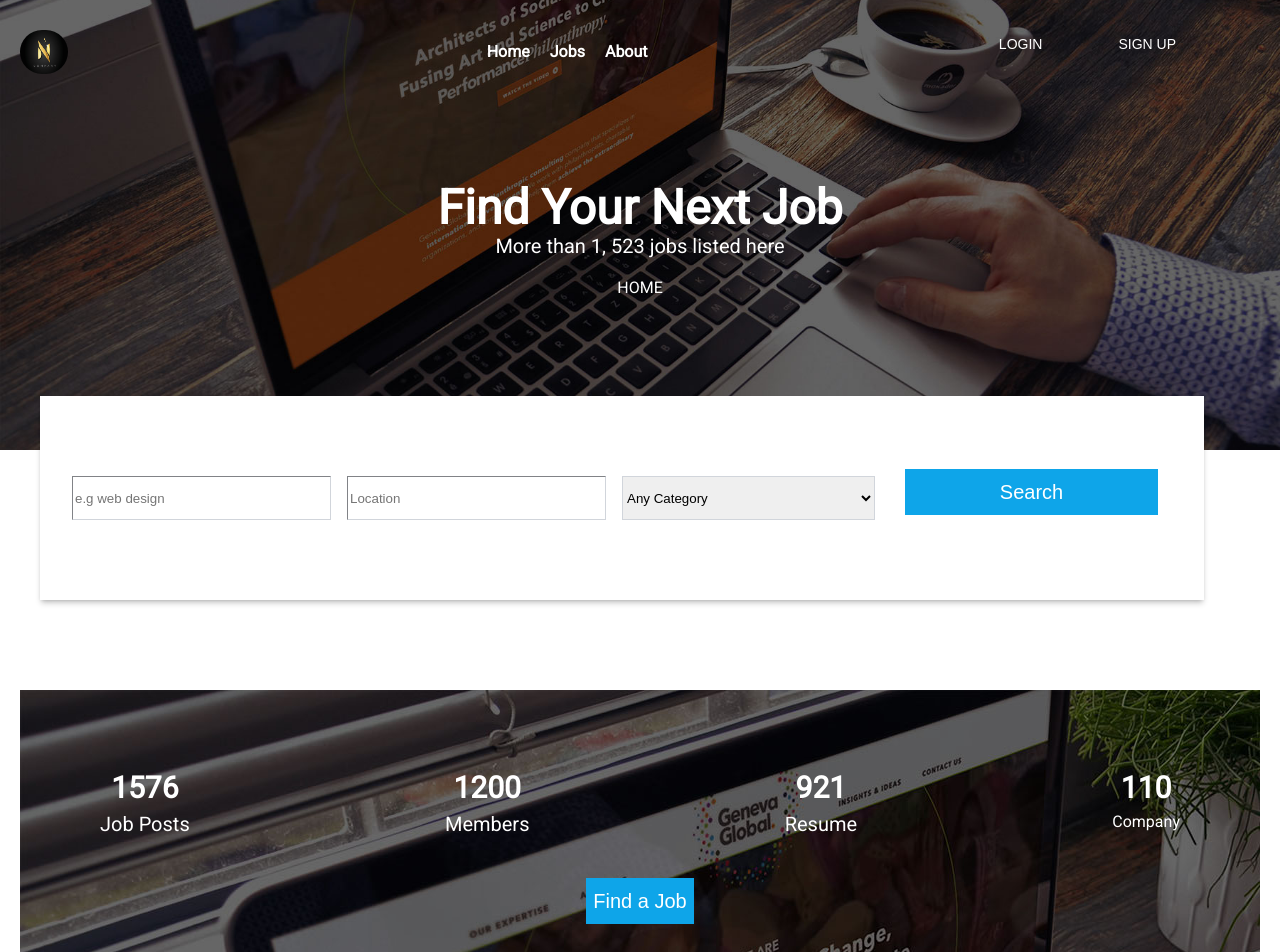
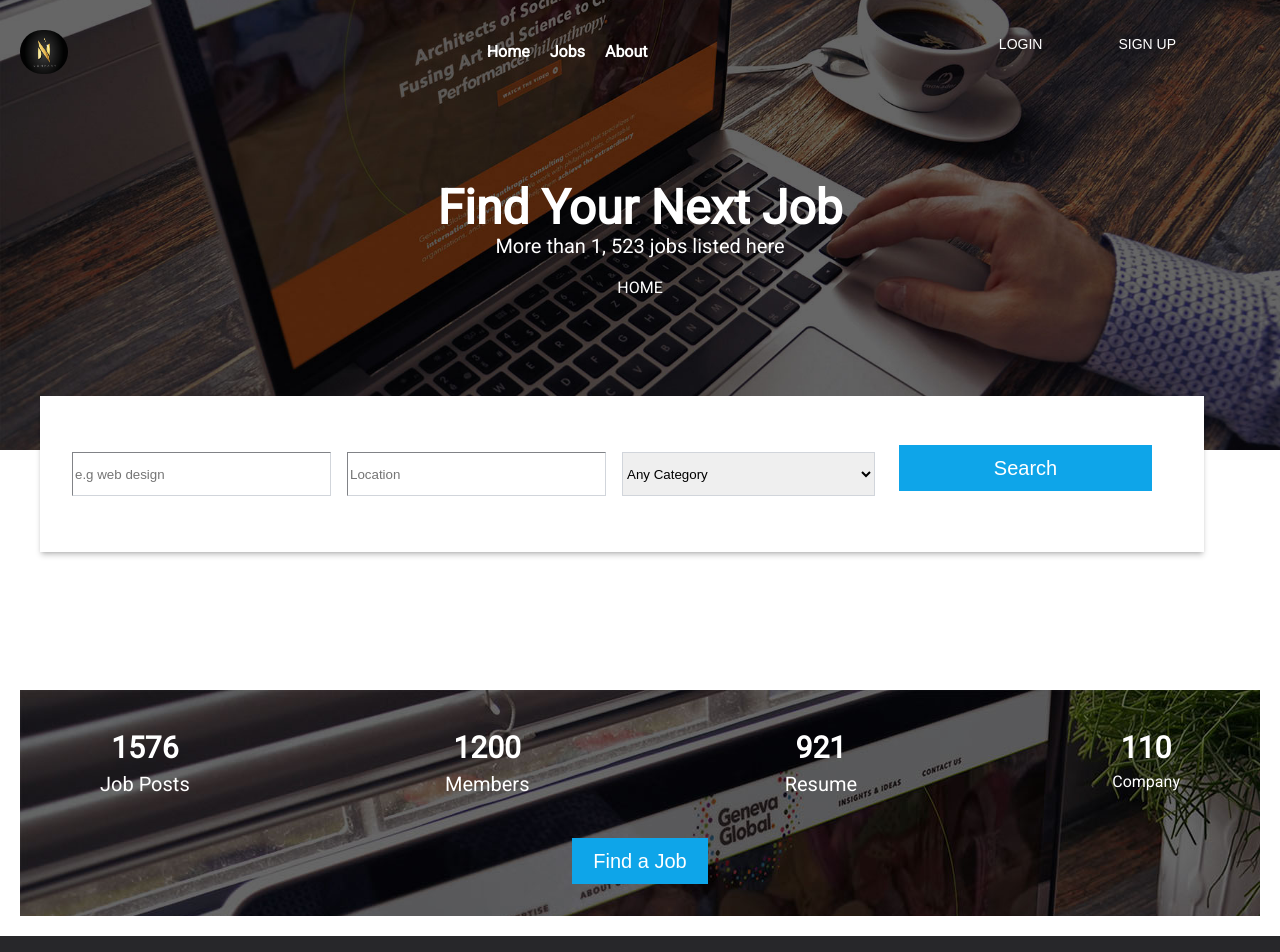
Before and after one commit to mukwende2000/jobspace, a React (Vite) app: page / in a window 1280 px wide. Shown: the top 952 px of the page. Built offline with nearby package versions, Linux system fonts and the light colour scheme.

Commit message:
fix:header page home button being offset

```diff
--- a/src/components/Button.jsx
+++ b/src/components/Button.jsx
@@ -1,6 +1,6 @@
-function Button({ text, width, mwidth, lwidth }) {
+function Button({ text, width, mwidth, lwidth, auto }) {
   return (
-    <button className={`w-${width} md:w-${mwidth} lg:w-${lwidth} bg-sky-500 text-white hover:text-sky-500 hover:bg-transparent border border-sky-500 border-solid hover:border-sky-500 duration-300 text-xl py-2 mb-3 mx-auto cursor-pointer`}>
+    <button className={`w-${width} md:w-${mwidth} lg:w-${lwidth} ${auto ? 'mx-auto' : 'ml-2'} bg-sky-500 text-white hover:text-sky-500 hover:bg-transparent border border-sky-500 border-solid hover:border-sky-500 duration-300 text-xl py-2 px-5 mb-3 cursor-pointer`}>
         { text }
     </button>
   )
--- a/src/components/Header.jsx
+++ b/src/components/Header.jsx
@@ -24,10 +24,10 @@ function Header() {
             <p>{pathname === '/' ? "HOME" : pathname.slice(1).toUpperCase()}</p>
         </div>
         { pathname === '/' &&
-        <form className='bg-white py-16 px-8 w-11/12 flex flex-wrap md:flex-row gap-4 items-center shadow-md shadow-black/20' >
+        <form className='bg-white py-10 px-8 w-11/12 flex flex-wrap md:flex-row gap-4 items-center shadow-md shadow-black/20' >
             <input type="text" placeholder='e.g web design' className='border border-gray-300 focus:outline-none w-full lg:w-2/15 md:w-5/12 h-10 block' />
-            <input type="text" placeholder='Location' className='border border-gray-300 focus:outline-none w-full md:w-5/12 lg:w-2/15 h-10 my-4 block' />
-            <select name="" id="" className='border border-gray-300 focus:outline-none w-full md:w-5/12 lg:w-2/15 h-10 block mb-4 lg:mt-4 lg:h-11'>
+            <input type="text" placeholder='Location' className='border border-gray-300 focus:outline-none w-full md:w-5/12 lg:w-2/15 h-10 my-2 block' />
+            <select name="category" className='border border-gray-300 focus:outline-none w-full md:w-5/12 lg:w-2/15 h-10 block mb-4 lg:mt-4 lg:h-11'>
                 <option value="1">Any Category</option>
                 <option value="2">Web designer</option>
                 <option value="3">Web developer</option>
--- a/src/routes/Home.jsx
+++ b/src/routes/Home.jsx
@@ -9,8 +9,8 @@ export default function Home() {
   }, [])
 
   return (
-    <div className="px-20 py-5 bg-[url('./assets/images/hero.jpg')] flex flex-col items-center md:block  my-5 text-white">
-      <div className="md:flex justify-between my-10">
+    <div className="px-20 py-5 bg-[url('./assets/images/hero.jpg')] flex flex-col items-center md:block mb-5 text-white">
+      <div className="md:flex justify-between mb-10">
         <div className="text-center">
           <p className="font-bold text-3xl mt-5 mb-1">{ 1576 }</p>
           <p className="text-xl m-0">Job Posts</p>
@@ -29,7 +29,7 @@ export default function Home() {
         </div>
       </div>
       <Link to={'jobs'}>
-         <Button text="Find a Job" width={'48'} />
+         <Button text="Find a Job" auto width={'48'} />
       </Link>
     </div>
   )
--- a/src/routes/PostJob.jsx
+++ b/src/routes/PostJob.jsx
@@ -60,14 +60,14 @@ export default function PostJob() {
           </div>
           <label htmlFor="description">
             <span>Role</span>
-            <textarea  className="w-full p-3"  name="description" id="description" cols="30" rows="10"
+            <textarea  className="w-full p-3 leading-6"  name="description" id="description" cols="30" rows="10"
             placeholder={rolePlaceholder} required>
 
             </textarea>
           </label>
           <label htmlFor="qualification">
             <span>Qualification</span>
-            <textarea  className="w-full p-3"  name="qualification" id="qualification" cols="30" rows="10"
+            <textarea  className="w-full p-3 leading-4"  name="qualification" id="qualification" cols="30" rows="10"
             placeholder={qualificationPlacholder} required>
             </textarea>
           </label>
```
